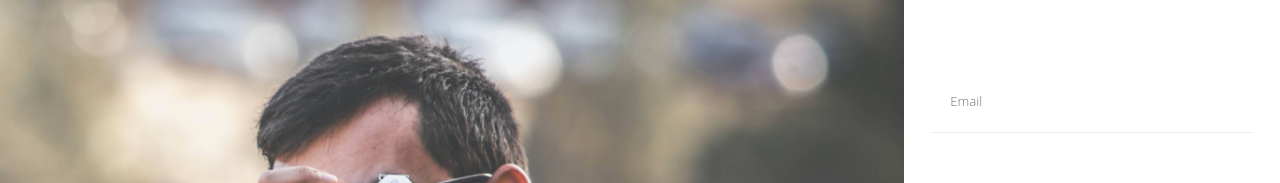
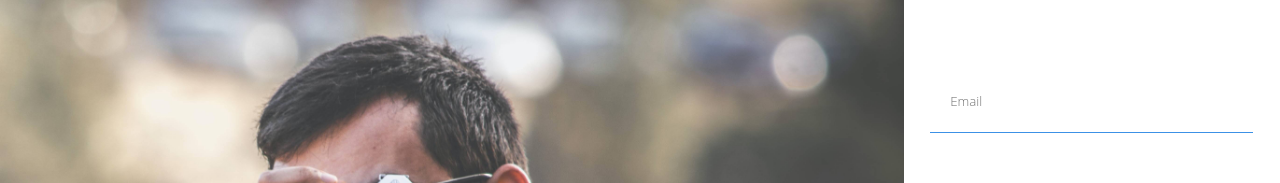
Before and after one commit to POPSoftwareTeam/Profolio-Web, a React (Create React App) app in the folder profolioweb/: page /Login in a window 1280 px wide. In both pictures the pointer is over the input "Email". Shown: the part 223-406 px from the top of the page. Built offline with nearby package versions, Linux system fonts and the light colour scheme.

Commit message:
fixed the form color issue

```diff
--- a/profolioweb/src/css/form.scss
+++ b/profolioweb/src/css/form.scss
@@ -31,11 +31,11 @@
     &:hover,
     &:focus,
     &:active:focus {
-      color: $color1;
+      color: $colorButton1;
       outline: none;
-      border-bottom: 1px solid $color1;
+      border-bottom: 1px solid $colorButton1;
       &::placeholder {
-        color: $color1;
+        color: $colorButton1;
         position: relative;
         -webkit-transform: translateY(-20px);
         transform: translateY(-20px);
```
